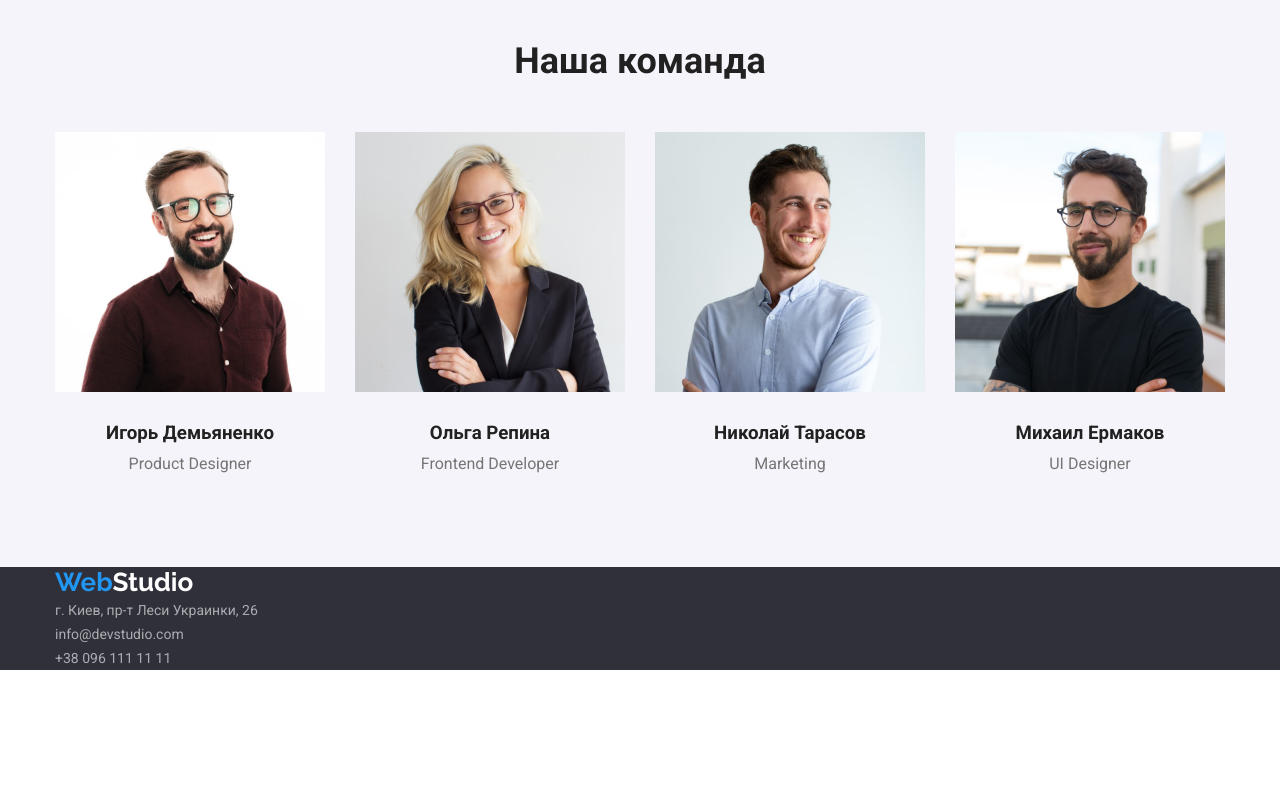
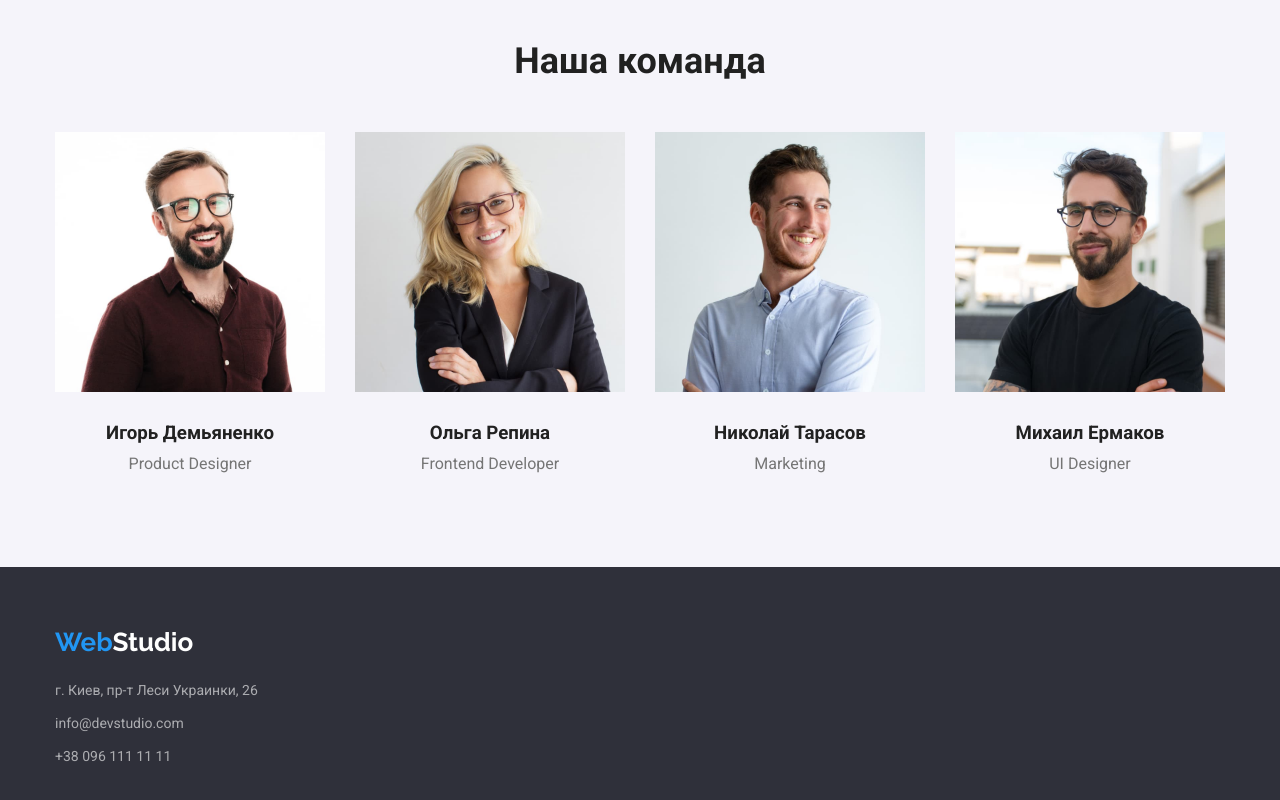
Before and after one commit to VTrofymenko/goit-markup-hw-03, a plain HTML site: page index.html in a window 1280 px wide. Shown: the part 1280-2080 px from the top of the page. Before the commit the page ends 1950 px from the top, so only its background shows below. Drawn offline with nearby package versions, Linux system fonts and the light colour scheme.

Commit message:
final fix

```diff
--- a/css/styles.css
+++ b/css/styles.css
@@ -165,7 +165,7 @@ body {
   text-align: center;
   text-transform: uppercase;
   font-size: 44px;
-  font-weight: 700;
+  font-weight: 900;
   line-height: calc(60 / 44);
   letter-spacing: 6%;
   color: var(--hover-text-color);
@@ -345,7 +345,13 @@ body {
   margin-bottom: 30px;
   margin-left: 30px;
   border-bottom: 1px solid #EEEEEE;
+
+  text-align: left;
 }
+
+/* .project-link {
+  text-align: left;
+} */
 
 .project-title {
   font-weight: 900;
@@ -375,6 +381,11 @@ body {
   background-color: #2F303A;
 }
 
+.footer-list {
+  padding-top: 60px;
+  padding-bottom: 60px;
+}
+
 .footer-address {
   font-family: 'Roboto', sans-serif;
   font-style: normal;
@@ -383,6 +394,14 @@ body {
   line-height: calc(24 / 14);
   letter-spacing: 3%;
   color: var(--hover-text-color);
+}
+
+.logo-item {
+  margin-bottom: 20px;
+}
+
+.address-item +.address-item {
+  margin-top: 9px;
 }
 
 .footer-contacts {
--- a/index.html
+++ b/index.html
@@ -113,14 +113,14 @@
         <div class="container">
         <address>
             <ul class="list footer-list">
-                <li class="footer-list-item"><a class="logo" href="./index.html">Web<span class="logo-span-footer">Studio</span></a></li>
-                <li class="footer-list-item">
+                <li class="footer-list-item logo-item"><a class="logo" href="./index.html">Web<span class="logo-span-footer">Studio</span></a></li>
+                <li class="footer-list-item address-item">
                     <a class="link footer-contacts" href="https://goo.gl/maps/fT915jiTdRozChB46" target="_blank" rel="noopener noreferrer">г. Киев,
                         пр-т Леси Украинки, 26</a>
                 </li>
-                <li class="footer-list-item"><a class="footer-contacts" href="mailto:info@devstudio.com" target="_blank" rel="noopener noreferrer">info@devstudio.com</a>
+                <li class="footer-list-item address-item"><a class="footer-contacts" href="mailto:info@devstudio.com" target="_blank" rel="noopener noreferrer">info@devstudio.com</a>
                 </li>
-                <li class="footer-list-item"><a class="footer-contacts" href="tel:+380961111111" target="_blank" rel="noopener noreferrer">+38 096 111 11 11</a></li>
+                <li class="footer-list-item address-item"><a class="footer-contacts" href="tel:+380961111111" target="_blank" rel="noopener noreferrer">+38 096 111 11 11</a></li>
             </ul>
         </address>
     </div>
```
Also changed, not shown: portfolio.html (+4 -4 lines).
